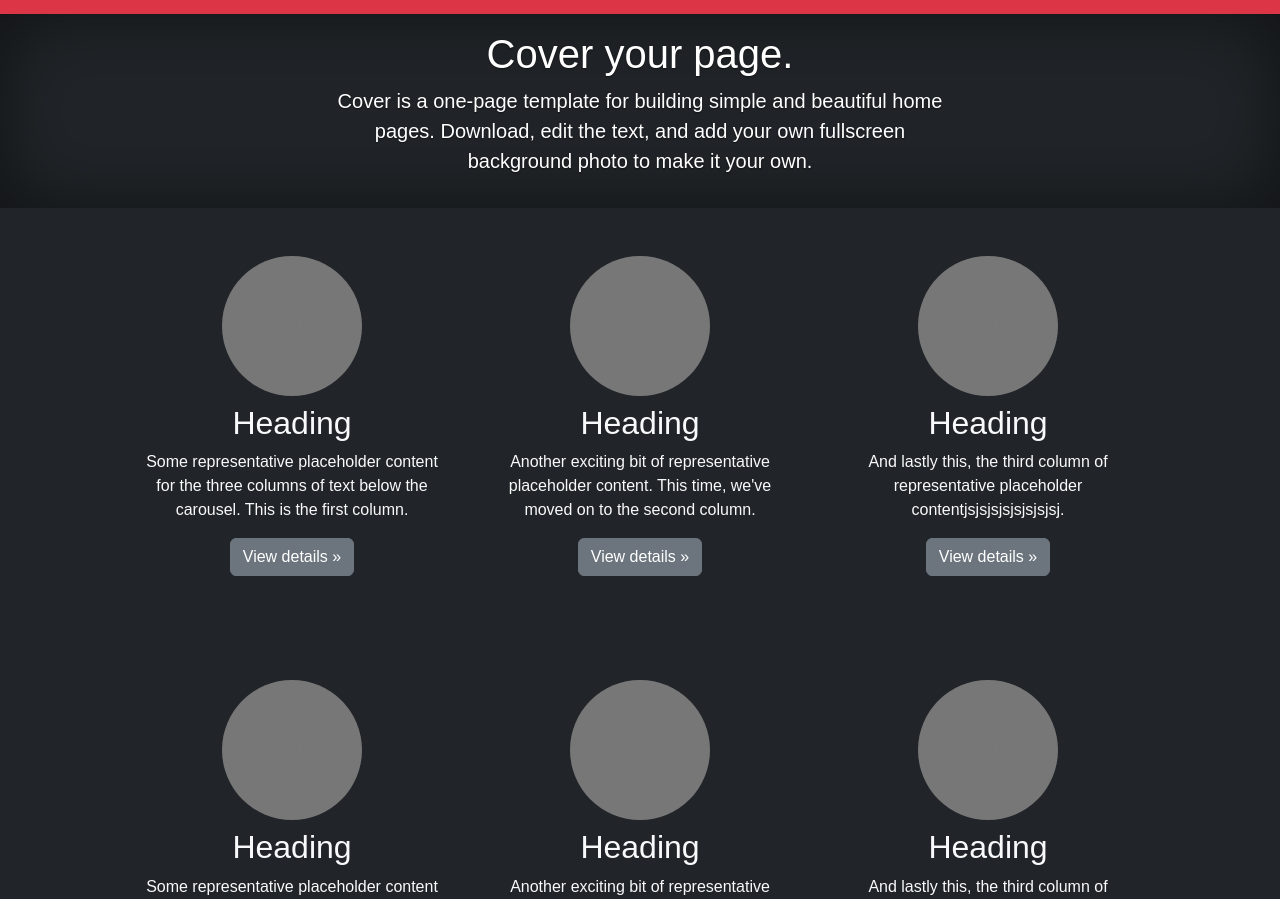
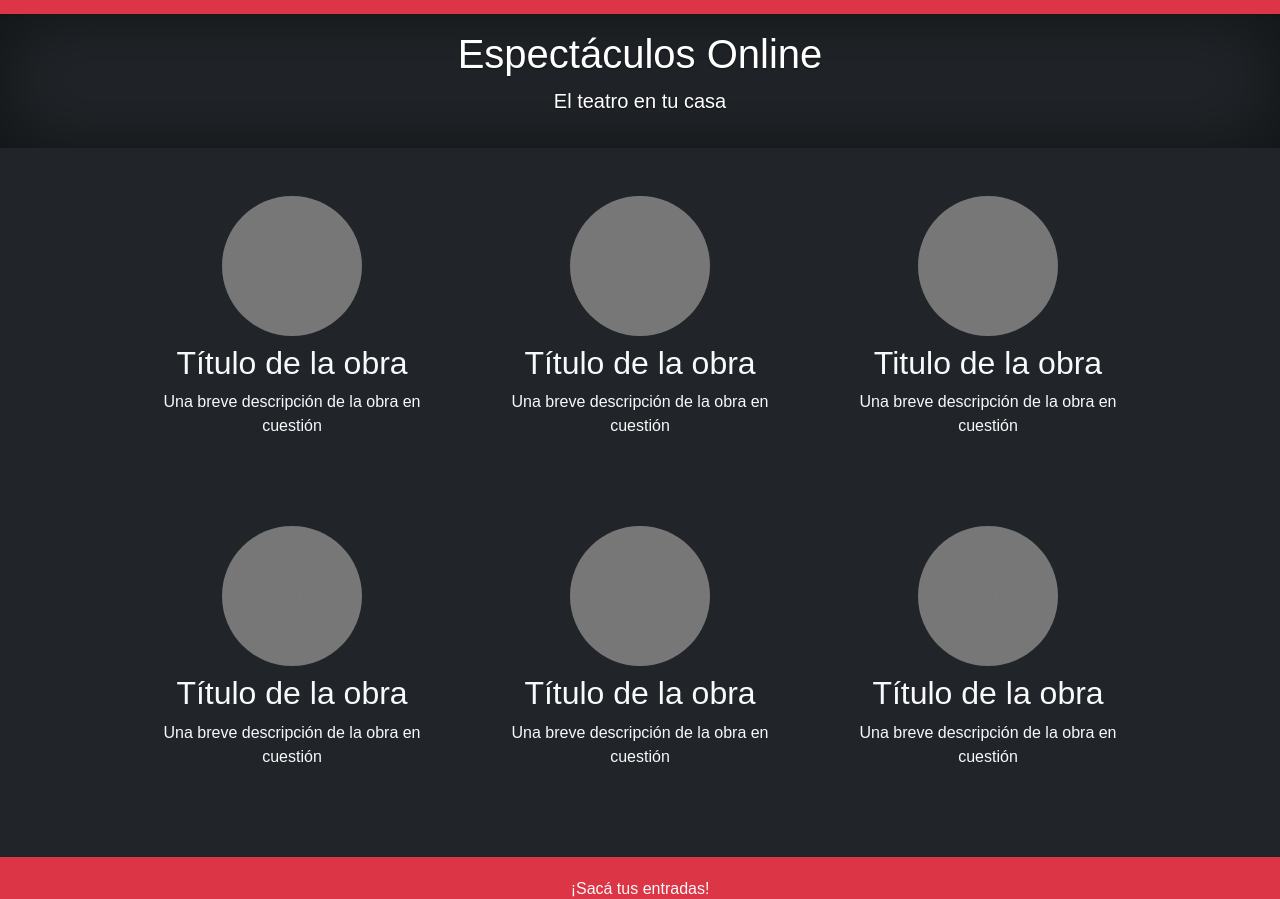
Before and after one commit to juampibulacio/segunda-pre-entrega, a plain HTML site: page html/espectaculosonline.html in a window 1280 px wide. Shown: the part 58-957 px from the top of the page. Drawn offline with nearby package versions, Linux system fonts and the light colour scheme.

Commit message:
seo básico y cambios index

```diff
--- a/html/espectaculosonline.html
+++ b/html/espectaculosonline.html
@@ -7,6 +7,8 @@
     <title>Espectaculos Online</title>
     <link href="https://cdn.jsdelivr.net/npm/bootstrap@5.2.1/dist/css/bootstrap.min.css" rel="stylesheet" integrity="sha384-iYQeCzEYFbKjA/T2uDLTpkwGzCiq6soy8tYaI1GyVh/UjpbCx/TYkiZhlZB6+fzT" crossorigin="anonymous">
     <link rel="stylesheet" href="../sass-css/main.css">
+    <meta name="description" content="Vértice es un multiespacio creativo de Vicente López con clases de teatro danza yoga canto eventos en vivo y online que se pueden comprar acá">
+    <meta name="keywords" content="teatro, espectaculos, online, virtual, entradas, tickets, casa, titulo1, titulo2, titulo3, titulo4">
 </head>
 <body>
 
@@ -47,8 +49,8 @@
   <main class="d-flex h-100 text-center text-bg-dark extra">
     <div class="cover-container d-flex w-100 h-100 p-3 mx-auto flex-column">
        <div class="px-3">
-          <h1>Cover your page.</h1>
-            <p class="lead">Cover is a one-page template for building simple and beautiful home pages. Download, edit the text, and add your own fullscreen background photo to make it your own.</p>
+          <h1>Espectáculos Online</h1>
+            <p class="lead">El teatro en tu casa</p>
             <!-- p class="lead">
             <a href="#" class="btn btn-lg btn-secondary fw-bold border-white bg-white">Learn sssmore</a>
             </p> -->
@@ -63,23 +65,23 @@
        <div class="col-lg-4">
          <svg class="bd-placeholder-img rounded-circle" width="140" height="140" xmlns="http://www.w3.org/2000/svg" role="img" aria-label="Placeholder: 140x140" preserveAspectRatio="xMidYMid slice" focusable="false"><title>Placeholder</title><rect width="100%" height="100%" fill="#777"/><text x="50%" y="50%" fill="#777" dy=".3em">140x140</text></svg>
 
-         <h2 class="fw-normal pt-2">Heading</h2>
-         <p>Some representative placeholder content for the three columns of text below the carousel. This is the first column.</p>
-         <p><a class="btn btn-secondary" href="#">View details &raquo;</a></p>
+         <h2 class="fw-normal pt-2">Título de la obra</h2>
+         <p>Una breve descripción de la obra en cuestión</p>
+         <!-- <p><a class="btn btn-secondary" href="#">View details &raquo;</a></p> -->
        </div><!-- /.col-lg-4 -->
        <div class="col-lg-4">
          <svg class="bd-placeholder-img rounded-circle" width="140" height="140" xmlns="http://www.w3.org/2000/svg" role="img" aria-label="Placeholder: 140x140" preserveAspectRatio="xMidYMid slice" focusable="false"><title>Placeholder</title><rect width="100%" height="100%" fill="#777"/><text x="50%" y="50%" fill="#777" dy=".3em">140x140</text></svg>
 
-         <h2 class="fw-normal pt-2">Heading</h2>
-         <p>Another exciting bit of representative placeholder content. This time, we've moved on to the second column.</p>
-         <p><a class="btn btn-secondary" href="#">View details &raquo;</a></p>
+         <h2 class="fw-normal pt-2">Título de la obra</h2>
+         <p>Una breve descripción de la obra en cuestión</p>
+        <!--  <p><a class="btn btn-secondary" href="#">View details &raquo;</a></p> -->
        </div><!-- /.col-lg-4 -->
        <div class="col-lg-4">
          <svg class="bd-placeholder-img rounded-circle" width="140" height="140" xmlns="http://www.w3.org/2000/svg" role="img" aria-label="Placeholder: 140x140" preserveAspectRatio="xMidYMid slice" focusable="false"><title>Placeholder</title><rect width="100%" height="100%" fill="#777"/><text x="50%" y="50%" fill="#777" dy=".3em">140x140</text></svg>
 
-         <h2 class="fw-normal pt-2">Heading</h2>
-         <p>And lastly this, the third column of representative placeholder contentjsjsjsjsjsjsjsjsj.</p>
-         <p><p class="btn btn-secondary">View details &raquo;</p></p>
+         <h2 class="fw-normal pt-2">Titulo de la obra</h2>
+         <p>Una breve descripción de la obra en cuestión </p>
+        <!--  <p><p class="btn btn-secondary">View details &raquo;</p></p> -->
 
        </div><!-- /.col-lg-4 -->
       </div>
@@ -90,23 +92,23 @@
        <div class="col-lg-4">
          <svg class="bd-placeholder-img rounded-circle" width="140" height="140" xmlns="http://www.w3.org/2000/svg" role="img" aria-label="Placeholder: 140x140" preserveAspectRatio="xMidYMid slice" focusable="false"><title>Placeholder</title><rect width="100%" height="100%" fill="#777"/><text x="50%" y="50%" fill="#777" dy=".3em">140x140</text></svg>
 
-         <h2 class="fw-normal pt-2">Heading</h2>
-         <p>Some representative placeholder content for the three columns of text below the carousel. This is the first column.</p>
-         <p><a class="btn btn-secondary" href="#">View details &raquo;</a></p>
+         <h2 class="fw-normal pt-2">Título de la obra</h2>
+         <p>Una breve descripción de la obra en cuestión</p>
+         <!-- <p><a class="btn btn-secondary" href="#">View details &raquo;</a></p> -->
        </div><!-- /.col-lg-4 -->
        <div class="col-lg-4">
          <svg class="bd-placeholder-img rounded-circle" width="140" height="140" xmlns="http://www.w3.org/2000/svg" role="img" aria-label="Placeholder: 140x140" preserveAspectRatio="xMidYMid slice" focusable="false"><title>Placeholder</title><rect width="100%" height="100%" fill="#777"/><text x="50%" y="50%" fill="#777" dy=".3em">140x140</text></svg>
 
-         <h2 class="fw-normal pt-2">Heading</h2>
-         <p>Another exciting bit of representative placeholder content. This time, we've moved on to the second column.</p>
-         <p><a class="btn btn-secondary" href="#">View details &raquo;</a></p>
+         <h2 class="fw-normal pt-2">Título de la obra</h2>
+         <p>Una breve descripción de la obra en cuestión</p>
+         <!-- <p><a class="btn btn-secondary" href="#">View details &raquo;</a></p> -->
        </div><!-- /.col-lg-4 -->
        <div class="col-lg-4">
          <svg class="bd-placeholder-img rounded-circle" width="140" height="140" xmlns="http://www.w3.org/2000/svg" role="img" aria-label="Placeholder: 140x140" preserveAspectRatio="xMidYMid slice" focusable="false"><title>Placeholder</title><rect width="100%" height="100%" fill="#777"/><text x="50%" y="50%" fill="#777" dy=".3em">140x140</text></svg>
 
-         <h2 class="fw-normal pt-2">Heading</h2>
-         <p>And lastly this, the third column of representative placeholder contentjsjsjsjsjsjjsjsjsjsjsj.</p>
-         <p>dddddd</p>
+         <h2 class="fw-normal pt-2">Título de la obra</h2>
+         <p>Una breve descripción de la obra en cuestión</p>
+        <!--  <p>dddddd</p> -->
 
        </div><!-- /.col-lg-4 -->
       </div>
@@ -117,7 +119,7 @@
 
 <section id="section" class="bg-danger">
     <div class="section_div" >
-        <a class="section_div_link text-dark" href="#"><p class="section_div_p">¡Sacá tus entradas!</p></a>
+        <a class="section_div_link text-light" href="#"><p class="section_div_p">¡Sacá tus entradas!</p></a>
     </div>
 </section>
 
--- a/sass-css/styleIndex.css
+++ b/sass-css/styleIndex.css
@@ -2,6 +2,15 @@
 html, body {
   max-width: 100% !important;
   overflow-x: hidden !important;
+}
+
+.extra {
+  text-shadow: 0 .05rem .1rem rgba(0, 0, 0, .5);
+  box-shadow: inset 0 0 5rem rgba(0, 0, 0, .5);
+}
+
+.cover-container {
+  max-width: 42em;
 }
 
 .featurette-divider {
```
Also changed, not shown: html/contacto.html (+2 -0 lines), html/otrasActividades.html (+2 -0 lines), html/teatro.html (+9 -7 lines), index.html (+38 -6 lines).
